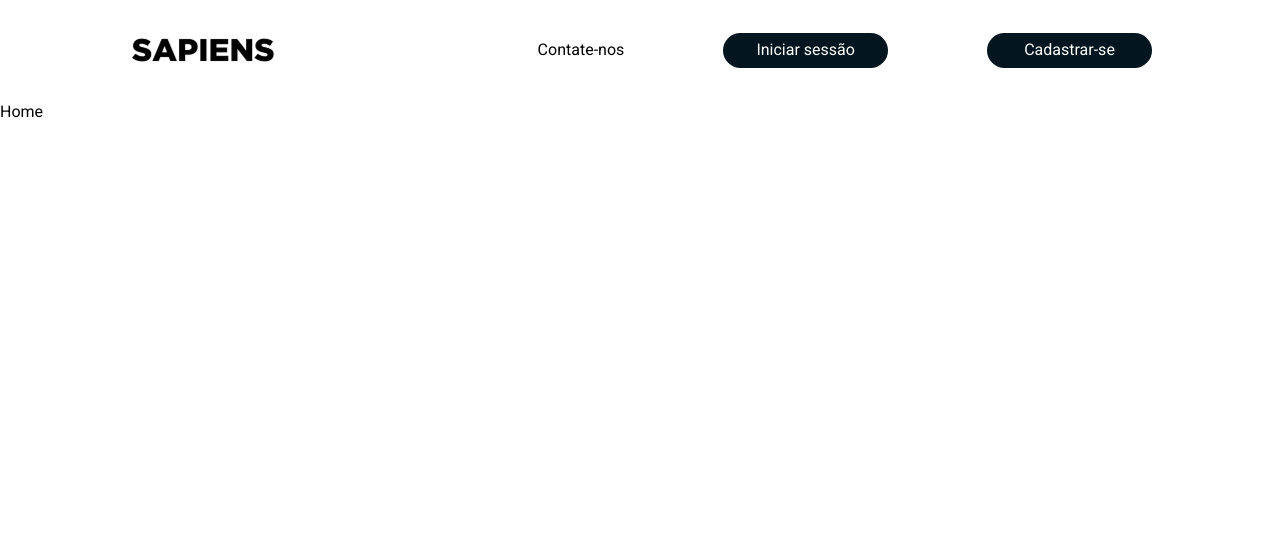
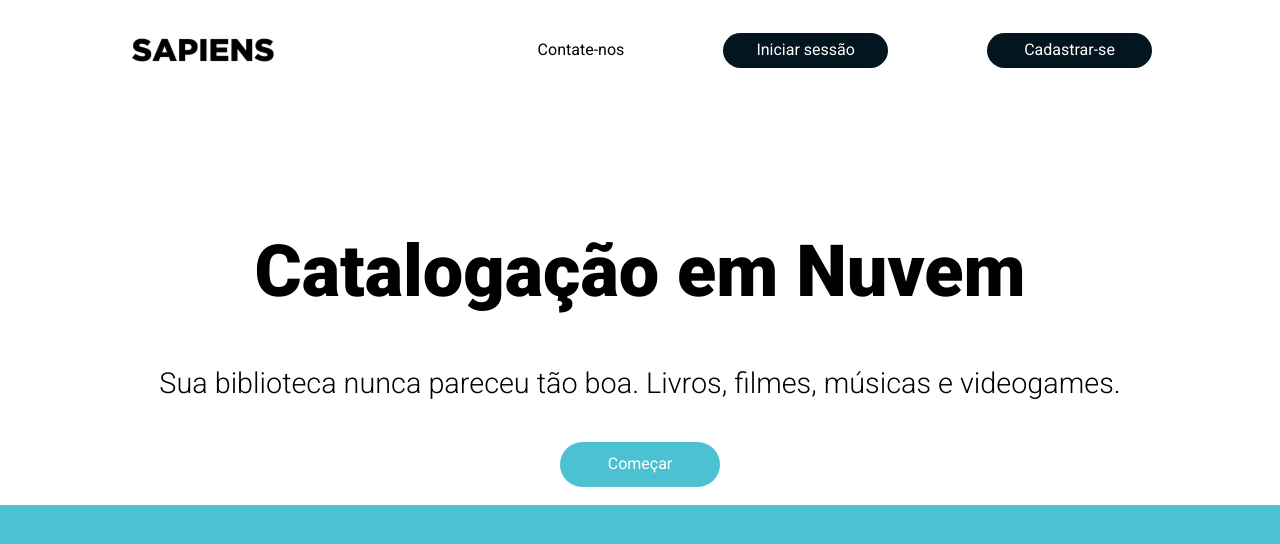
Before and after one commit to LuizMath/library, a React (Vite) app in the folder library/: page / in a window 1280 px wide. Shown: the top 544 px of the page. Built offline with nearby package versions, Linux system fonts and the light colour scheme.

Commit message:
Nova feature Adicionando home

```diff
--- a/library/src/routes/Home.tsx
+++ b/library/src/routes/Home.tsx
@@ -1,5 +1,28 @@
-const Home = () => {
-  return <div>Home</div>;
+import type { JSX } from "react";
+import { useNavigate } from "react-router-dom";
+
+const Home = (): JSX.Element => {
+  const navigate = useNavigate();
+  return (
+    <section className="w-full min-h-[calc(100%-100px)] max-h-auto flex items-center justify-center flex-col">
+      <div className="w-[90%] flex items-center justify-around flex-col mt-[100px] h-[305px]">
+        <span className="text-[72px] color-[#03151e] font-[900] text-center">
+          Catalogação em Nuvem
+        </span>
+        <p className="text-[28.8px] font-[300] text-center">
+          Sua biblioteca nunca pareceu tão boa. Livros, filmes, músicas e
+          videogames.
+        </p>
+        <button
+          onClick={() => navigate("/Register")}
+          className="btn-form rounded-[200px] w-[160px]"
+        >
+          Começar
+        </button>
+      </div>
+      <section className=" w-full h-[915px] bg-[#4bc1d2]"></section>
+    </section>
+  );
 };
 
 export default Home;
```
